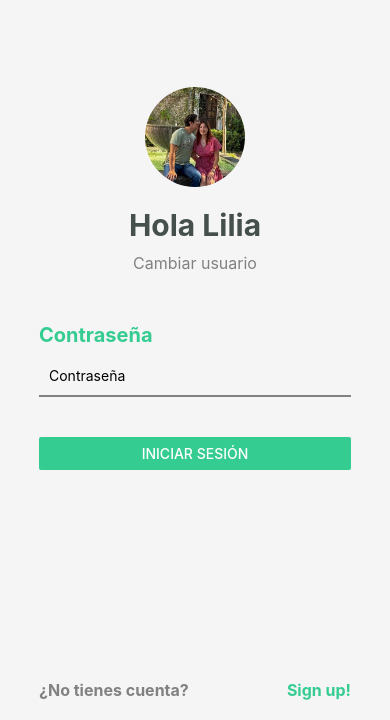
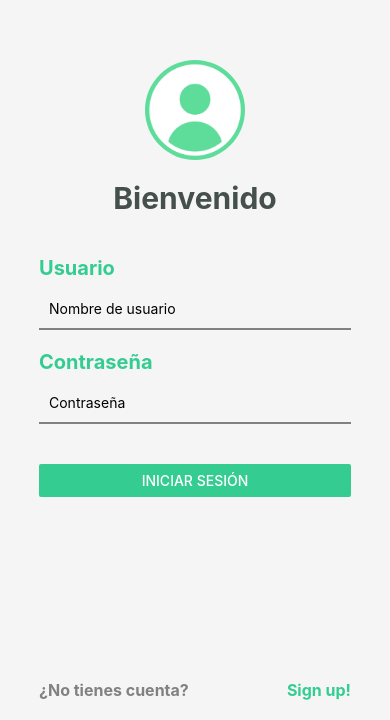
Before and after one commit to liliasoto/AwesomeProject2, a React Native app: screen /Start in a window 390 px wide. Shown: the part 124-844 px from the top of the page. Built offline with nearby package versions, Linux system fonts and the light colour scheme.

Commit message:
El login funcionaaaa

```diff
--- a/components/Start.tsx
+++ b/components/Start.tsx
@@ -11,14 +11,35 @@ type StartProps = {
 
 function Start({navigation}: StartProps): React.JSX.Element {
     const [contraseña, setContraseña] = useState('');
+    const [nombreUsuario, setNombreUsuario] = useState('');
 
-    const btnIngresarOnPress = function () {
-        if (contraseña){
-            navigation.navigate('Home');
-            return;
-        }
-        Alert.alert('Fallido', 'Datos incorrectos')
-    };
+    const btnIngresarOnPress = async () => {
+      try {
+          const response = await fetch('http://localhost:3000/login', {
+              method: 'POST',
+              headers: {
+                  'Content-Type': 'application/json',
+              },
+              body: JSON.stringify({
+                  nombre_usuario: nombreUsuario,
+                  contraseña: contraseña,
+              }),
+          });
+
+          const data = await response.json();
+
+          if (response.ok) {
+              // Si la autenticación es exitosa
+              navigation.navigate('Home');
+          } else {
+              Alert.alert('Error', data.message);
+          }
+      } catch (error) {
+          console.error(error);
+          Alert.alert('Error', 'Ocurrió un error al intentar iniciar sesión.');
+      }
+  };
+
 
     const handleSignUpPress = () => {
         navigation.navigate('SignUp');
@@ -35,15 +56,19 @@ function Start({navigation}: StartProps): React.JSX.Element {
           <View style={styles.flexibleSpace}></View>
             <View style={styles.headerContainer}>
               <Image
-                source={require('../imagenes/image.png')}
+                source={require('../imagenes/usuariodef.png')}
                 style={styles.image}
               />
-              <Text style={styles.greetingText}>Hola Lilia</Text>
-              <TouchableOpacity >
-                <Text style={styles.changeUserText} onPress={cambiarDeUsario}>Cambiar usuario</Text>
-              </TouchableOpacity>
+              <Text style={styles.greetingText}>Bienvenido</Text>
             </View>
             <View style={styles.formContainer}>
+              <Text style={styles.label}>Usuario</Text>
+              <TextInput
+                placeholder="Nombre de usuario"
+                style={styles.input}
+                value={nombreUsuario}
+                onChangeText={setNombreUsuario}
+              />
               <Text style={styles.label}>Contraseña</Text>
               <TextInput
                 placeholder="Contraseña"
```
Also changed, not shown: imagenes/usuariodef.png (added).
